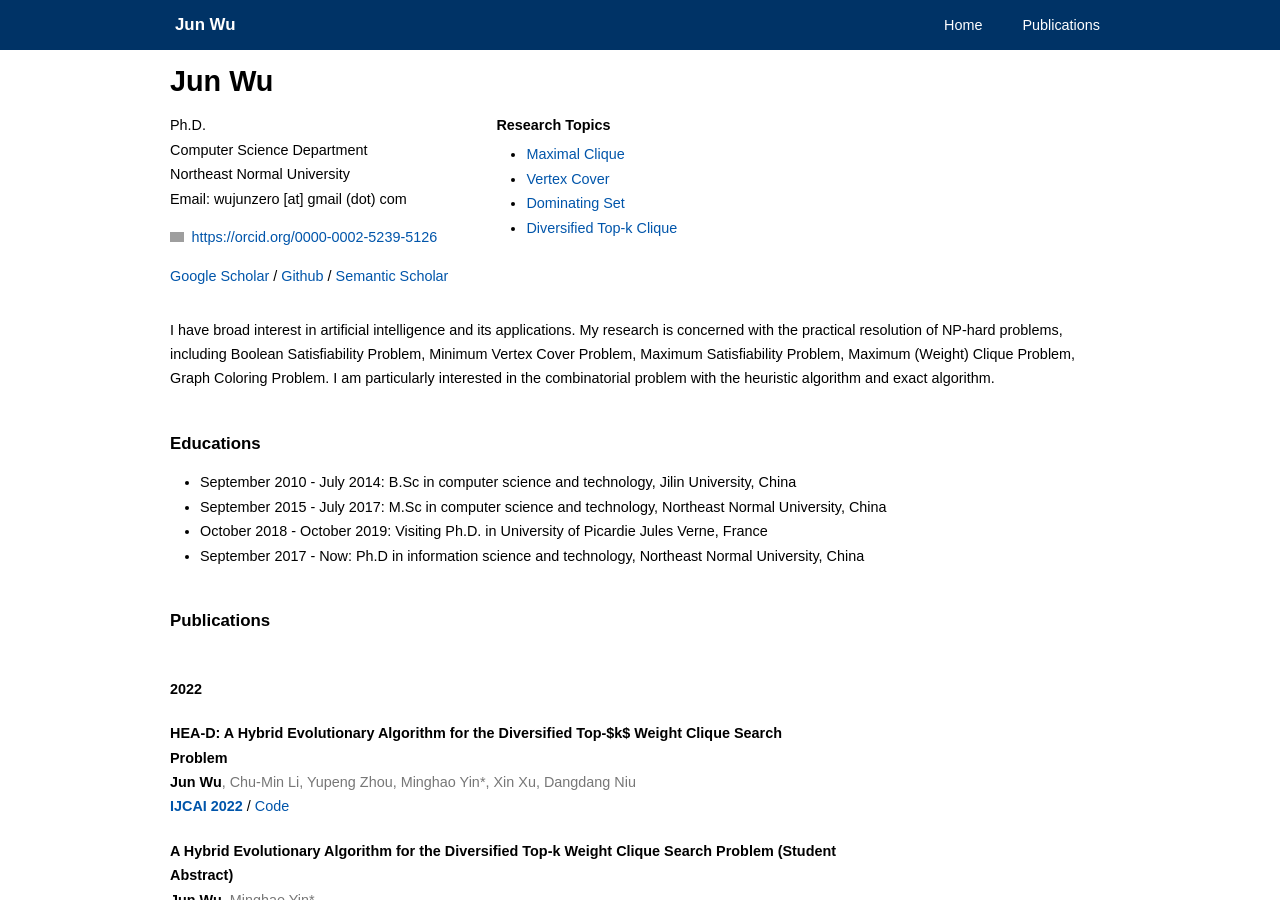
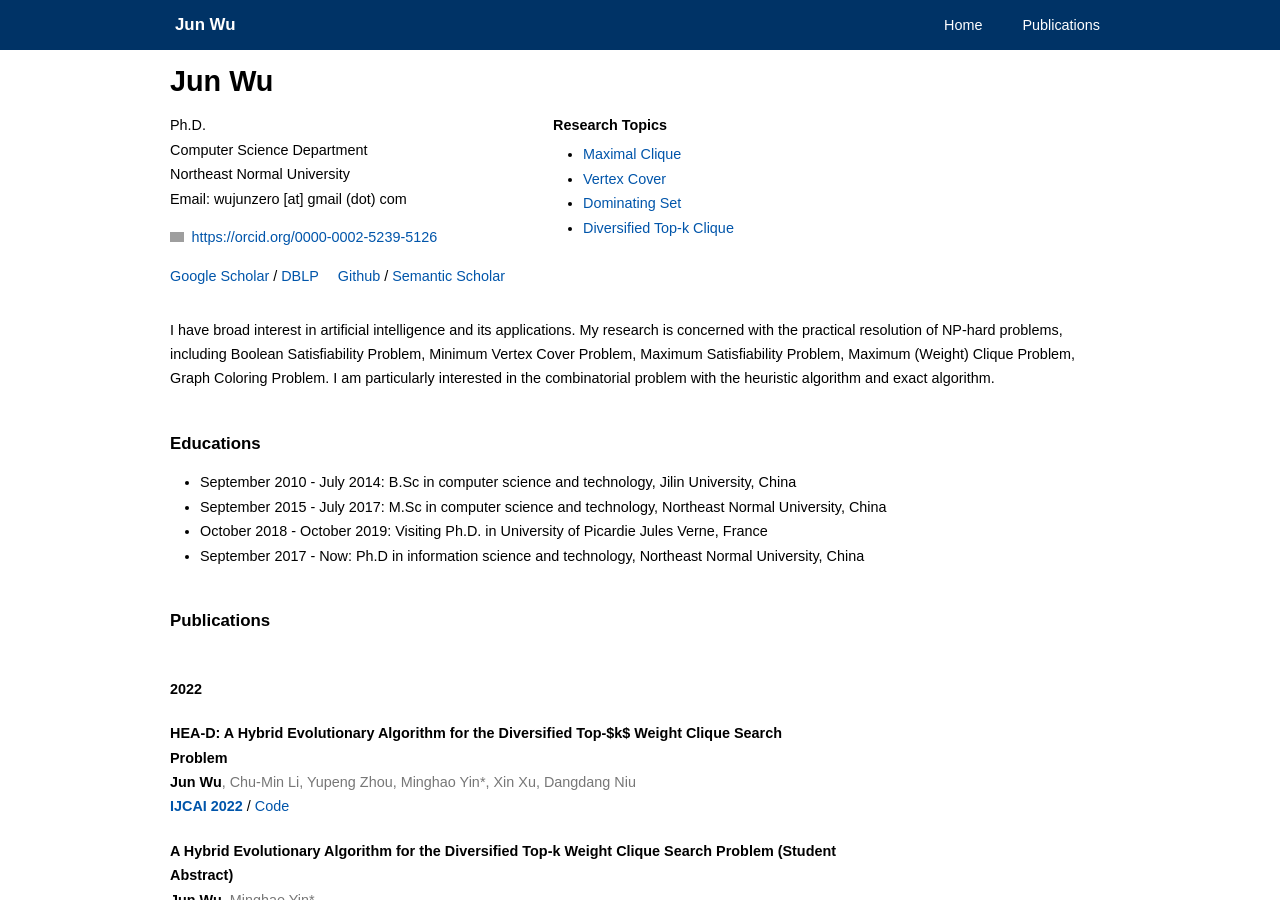
Before and after one commit to wujunzero/website, a Jekyll site: the page built from _posts/2022-07-01-HEA-D-A Hybrid Evolutionary Algorithm for the Diversified Top-$k$ Weight Clique Search Problem.md, in a window 1280 px wide and 900 px high. Built offline with Jekyll 4.4.1, drawn with Linux system fonts in a browser that asks for light colours; our own code applies the rules of GitHub Pages for plain Markdown files; grey boxes are pictures that could not be loaded.

Commit message:
add dblp link

```diff
--- a/_includes/header.html
+++ b/_includes/header.html
@@ -36,7 +36,7 @@
             <span><a href="https://scholar.google.com/citations?user=xhn6R7EAAAAJ&amp;hl=en&amp;oi=ao">Google
                 Scholar</a></span>
             /
-            <!-- <span class="tag"><a href="">DBLP</a></span> -->
+            <span class="tag"><a href="https://dblp.org/pid/20/3894-20.html">DBLP</a></span>
             <span><a href="https://github.com/wujunzero">Github</a></span>
             /
             <span><a href="https://www.semanticscholar.org/author/2146669050">Semantic Scholar</a></span>
```
